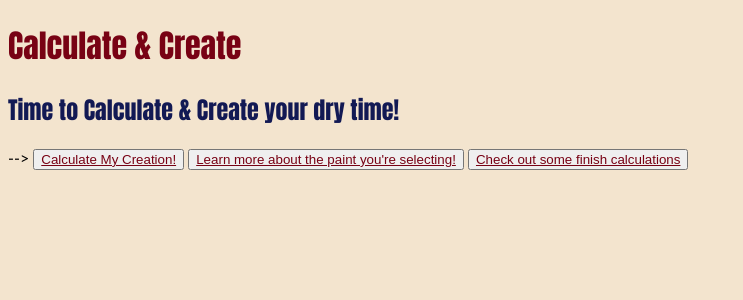
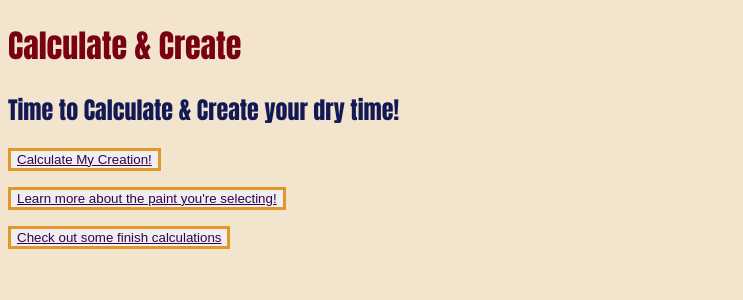
Before and after one commit to Grxcelynx/Calculate-and-Create, a Flask app: page / in a window 1280 px wide. Shown: the top 300 px of the page, without its empty margins (0-743 px from the left). Run offline with Flask 2, Linux system fonts and the light colour scheme; some libraries are stand-ins or nearby versions.

Commit message:
added some style

```diff
--- a/static/style.css
+++ b/static/style.css
@@ -33,9 +33,10 @@ p {
 form {
   color: #780214
 }
-/* select {
-  color : #1A2375;
-} */
+
+select {
+  color : #350150
+}
 
 li {
   color : #E29728;
@@ -45,11 +46,17 @@ li {
 }
 
 a {
-  color :#780214
+  color : #350150
+
 }
 
 button {
-  color :#780214
+  color :black;
+  border: 3px solid #E29728;
+}
+
+textarea {
+  color : #350150
 }
 
 .grid {
--- a/templates/homepage.html
+++ b/templates/homepage.html
@@ -3,7 +3,7 @@
 
   {% block body %}
    <h1>Calculate & Create</h1>
-   <h2>Time to Calculate & Create your dry time!</h2> -->
+   <h2>Time to Calculate & Create your dry time!</h2>
 
    <!-- FOR TESTING PURPOSES  -->
    <!-- <li><a href="/get_paint_types">View all paint types</a></li> -->
@@ -11,17 +11,23 @@
    <!-- <li><a href="/get_canvas_sizes">View all canvas sizes</a></li> -->
    <!-- <li><a href="/render_form">Calculate My Creation!</a></li> -->
    <!-- FOR TESTING PURPOSES^^^^ -->
-   <button>
+  <p>
+    <button>
       <a href="/render_form">Calculate My Creation!</a>
-   </button>
+    </button>
+  </p>
 
+  <p>
     <button>
       <a href="/paint_info">Learn more about the paint you're selecting!</a>
+    </button>
+  </p>
 
-    </button>
-
+  <p>
     <button>
       <a href="/calc_examples">Check out some finish calculations</a>
-    </button>
+     </button>
+  </p>
+
 
 {% endblock %}
```
